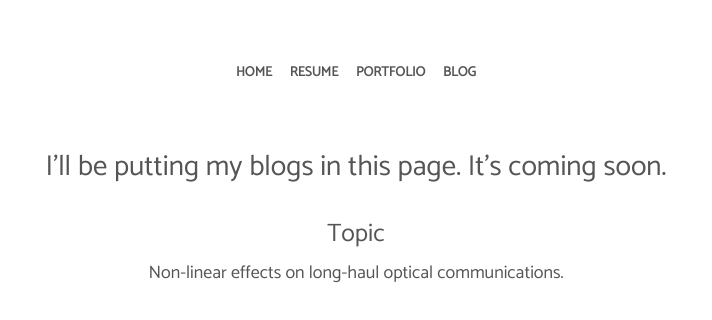
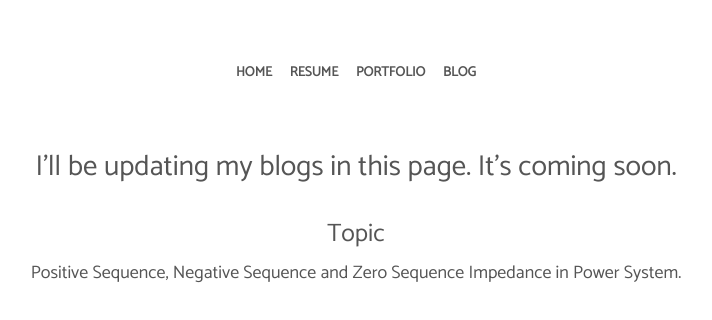
Before and after one commit to csandesh/portfolio, a plain HTML site: page blog.html in a window 1280 px wide. Shown: the whole page, without its empty margins (284-996 px from the left). Drawn offline with Linux system fonts and the light colour scheme.

Commit message:
Update blog.html

```diff
--- a/blog.html
+++ b/blog.html
@@ -30,9 +30,9 @@
 
 	<div class="container">
   	<div class="centered">
-  		<h3>I'll be putting my blogs in this page. It's coming soon.</h3>
+  		<h3>I'll be updating my blogs in this page. It's coming soon.</h3>
   		<h4>Topic</h4>
-  		<p>Non-linear effects on long-haul optical communications.</p>
+  		<p>Positive Sequence, Negative Sequence and Zero Sequence Impedance in Power System.</p>
 	</div>
 
 
```
